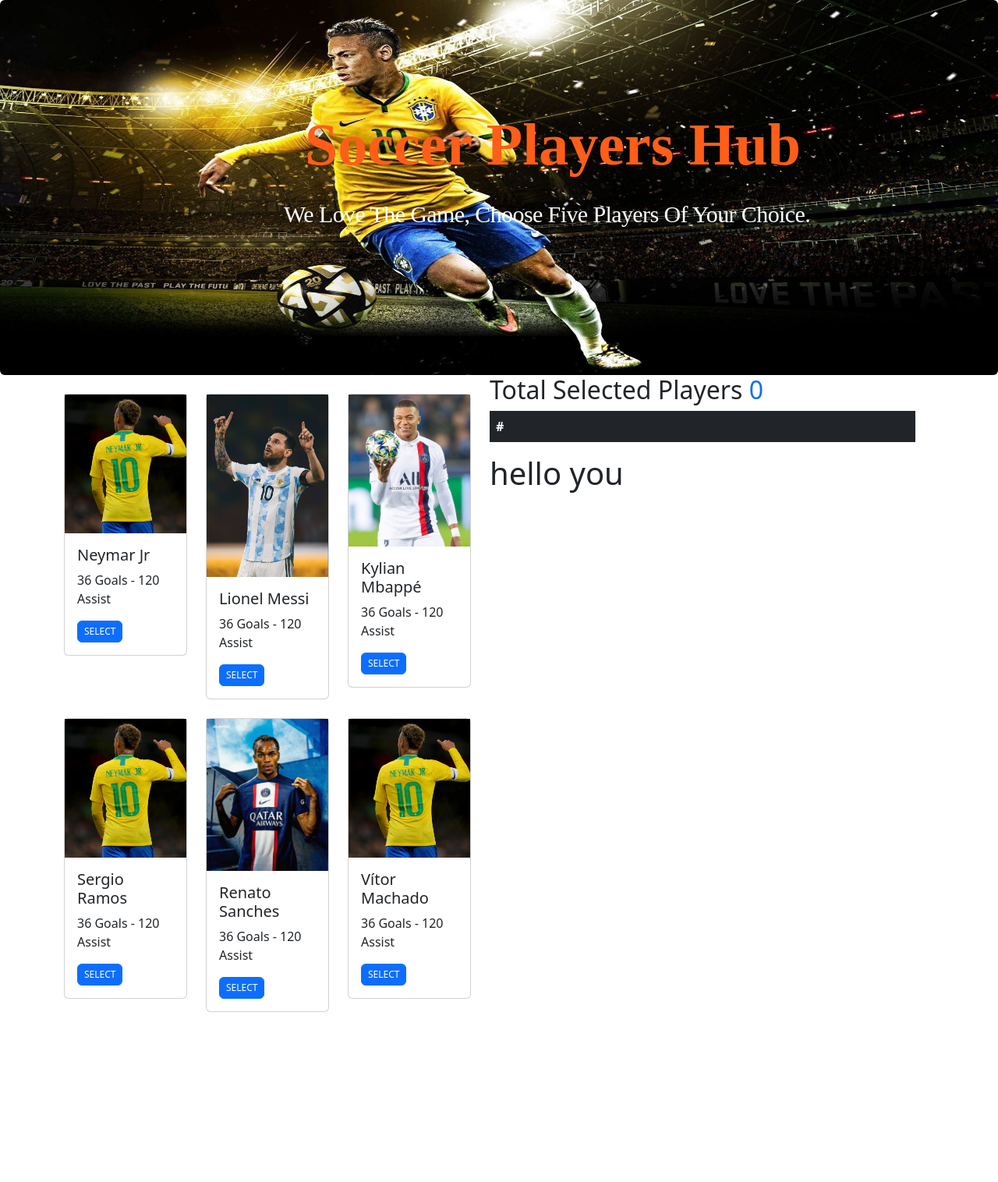
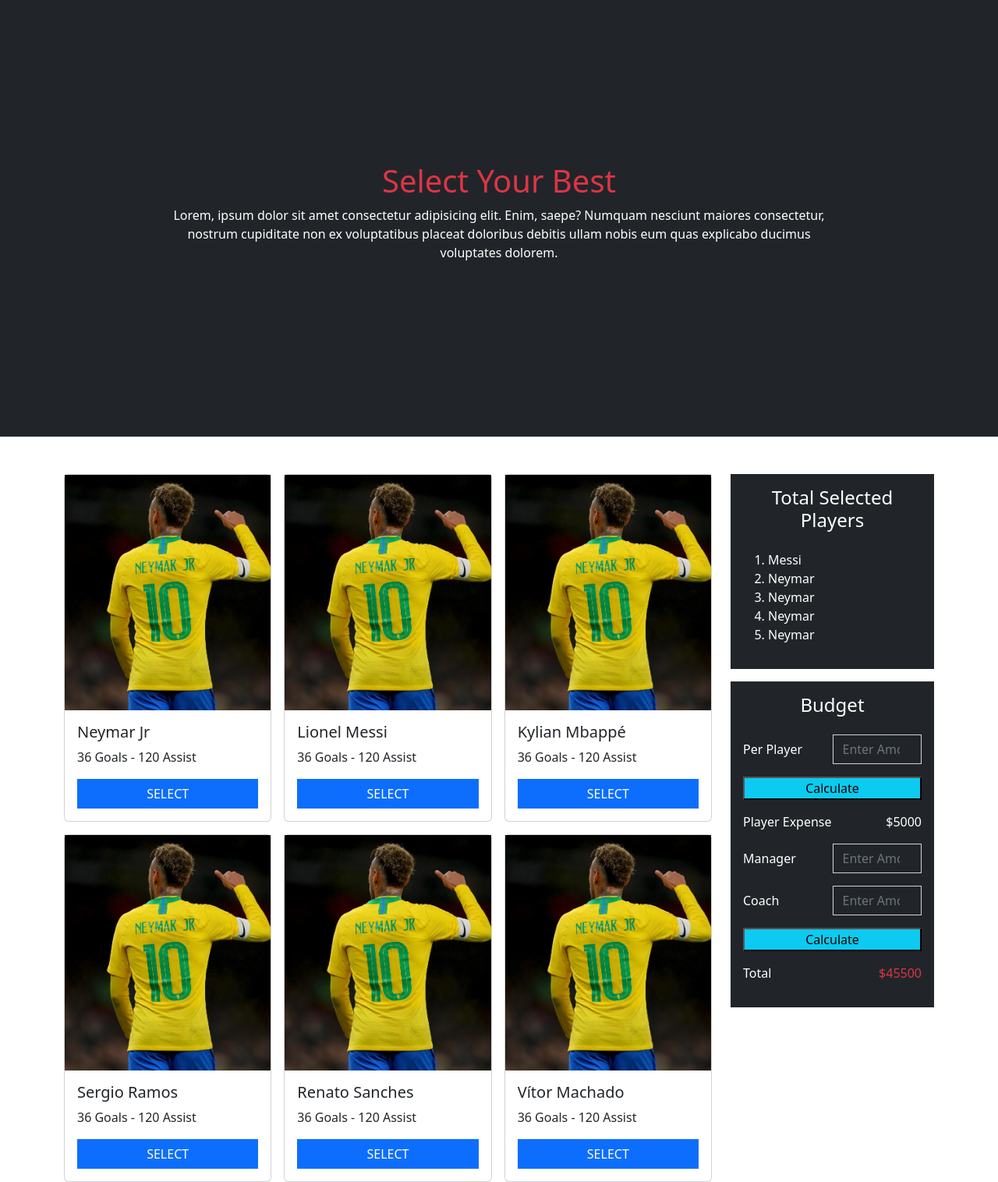
Before and after one commit to Imtiaj09/soccer-players-hub-website, a plain HTML site: page index.html in a window 1280 px wide. Shown: the whole page at 78% size. Before the commit the page ends 1298 px from the top, so only its background shows below. Drawn offline with nearby package versions, Linux system fonts and the light colour scheme.

Commit message:
plyers list and budget section added

```diff
--- a/index.html
+++ b/index.html
@@ -13,28 +13,38 @@
       crossorigin="anonymous"
     />
   </head>
+
   <body>
     <!-- header start -->
-    <header></header>
+    <header>
+      <div
+        class="conatiner bg-dark text-white banner mb-5 d-flex justify-content-center align-items-center"
+      >
+        <div class="row">
+          <div class="col-md-2"></div>
+          <div class="col-md-8 text-center">
+            <h1 class="text-danger">Select Your Best</h1>
+            <p>
+              Lorem, ipsum dolor sit amet consectetur adipisicing elit. Enim,
+              saepe? Numquam nesciunt maiores consectetur, nostrum cupiditate
+              non ex voluptatibus placeat doloribus debitis ullam nobis eum quas
+              explicabo ducimus voluptates dolorem.
+            </p>
+          </div>
+          <div class="col-md-2"></div>
+        </div>
+      </div>
+    </header>
     <!-- header end -->
 
     <main>
-      <!-- Top-Banner -->
-      <section class="cover pt-5 rounded">
-        <div class="container pt-5">
-          <div class="row pt-5">
-            <h1>Soccer Players Hub</h1>
-            <p>We Love The Game, Choose Five Players Of Your Choice.</p>
-          </div>
-        </div>
-      </section>
-
       <section class="container">
-        <div class="row row-cols-1 row-cols-md-2 g-4">
-          <!-- payerss card -->
-          <div class="row row-cols-1 row-cols-md-3 g-4">
+        <div class="row">
+          <!-- payerss card section-->
+          <div class="col-md-9">
+            <div class="row g-3">
               <!-- first player card -->
-            <div class="col">
+              <div class="col-md-4">
                 <div class="card">
                   <img src="image/neymar-jr.jpg" class="img-fluid" alt="..." />
                   <div class="card-body">
@@ -42,12 +52,7 @@
                     <p class="card-text">36 Goals - 120 Assist</p>
                     <button
                       type="button"
-                    class="btn btn-primary"
-                    style="
-                      --bs-btn-padding-y: 0.25rem;
-                      --bs-btn-padding-x: 0.5rem;
-                      --bs-btn-font-size: 0.75rem;
-                    "
+                      class="btn btn-primary rounded-0 w-100"
                     >
                       SELECT
                     </button>
@@ -55,20 +60,15 @@
                 </div>
               </div>
               <!-- second player card -->
-            <div class="col">
+              <div class="col-md-4">
                 <div class="card">
-                <img src="image/leo.jpg" class="img-fluid" alt="..." />
+                  <img src="image/neymar-jr.jpg" class="img-fluid" alt="..." />
                   <div class="card-body">
                     <h5 class="card-title">Lionel Messi</h5>
                     <p class="card-text">36 Goals - 120 Assist</p>
                     <button
                       type="button"
-                    class="btn btn-primary"
-                    style="
-                      --bs-btn-padding-y: 0.25rem;
-                      --bs-btn-padding-x: 0.5rem;
-                      --bs-btn-font-size: 0.75rem;
-                    "
+                      class="btn btn-primary rounded-0 w-100"
                     >
                       SELECT
                     </button>
@@ -76,20 +76,15 @@
                 </div>
               </div>
               <!-- third player card -->
-            <div class="col">
+              <div class="col-md-4">
                 <div class="card">
-                <img src="image/mbappe.jpg" class="img-fluid" alt="..." />
+                  <img src="image/neymar-jr.jpg" class="img-fluid" alt="..." />
                   <div class="card-body">
                     <h5 class="card-title">Kylian Mbappé</h5>
                     <p class="card-text">36 Goals - 120 Assist</p>
                     <button
                       type="button"
-                    class="btn btn-primary"
-                    style="
-                      --bs-btn-padding-y: 0.25rem;
-                      --bs-btn-padding-x: 0.5rem;
-                      --bs-btn-font-size: 0.75rem;
-                    "
+                      class="btn btn-primary rounded-0 w-100"
                     >
                       SELECT
                     </button>
@@ -97,7 +92,7 @@
                 </div>
               </div>
               <!-- fourth player card -->
-            <div class="col">
+              <div class="col-md-4">
                 <div class="card">
                   <img src="image/neymar-jr.jpg" class="img-fluid" alt="..." />
                   <div class="card-body">
@@ -105,12 +100,7 @@
                     <p class="card-text">36 Goals - 120 Assist</p>
                     <button
                       type="button"
-                    class="btn btn-primary"
-                    style="
-                      --bs-btn-padding-y: 0.25rem;
-                      --bs-btn-padding-x: 0.5rem;
-                      --bs-btn-font-size: 0.75rem;
-                    "
+                      class="btn btn-primary rounded-0 w-100"
                     >
                       SELECT
                     </button>
@@ -118,24 +108,15 @@
                 </div>
               </div>
               <!-- fifth player card -->
-            <div class="col">
+              <div class="col-md-4">
                 <div class="card">
-                <img
-                  src="image/renato-sanches.webp"
-                  class="img-fluid"
-                  alt="..."
-                />
+                  <img src="image/neymar-jr.jpg" class="img-fluid" alt="..." />
                   <div class="card-body">
                     <h5 class="card-title">Renato Sanches</h5>
                     <p class="card-text">36 Goals - 120 Assist</p>
                     <button
                       type="button"
-                    class="btn btn-primary"
-                    style="
-                      --bs-btn-padding-y: 0.25rem;
-                      --bs-btn-padding-x: 0.5rem;
-                      --bs-btn-font-size: 0.75rem;
-                    "
+                      class="btn btn-primary rounded-0 w-100"
                     >
                       SELECT
                     </button>
@@ -143,7 +124,7 @@
                 </div>
               </div>
               <!-- sixth player card -->
-            <div class="col">
+              <div class="col-md-4">
                 <div class="card">
                   <img src="image/neymar-jr.jpg" class="img-fluid" alt="..." />
                   <div class="card-body">
@@ -151,12 +132,7 @@
                     <p class="card-text">36 Goals - 120 Assist</p>
                     <button
                       type="button"
-                    class="btn btn-primary"
-                    style="
-                      --bs-btn-padding-y: 0.25rem;
-                      --bs-btn-padding-x: 0.5rem;
-                      --bs-btn-font-size: 0.75rem;
-                    "
+                      class="btn btn-primary rounded-0 w-100"
                     >
                       SELECT
                     </button>
@@ -164,22 +140,78 @@
                 </div>
               </div>
             </div>
+          </div>
 
-          <div>
-            <h2>Total Selected Players <span class="text-primary">0</span></h2>
-            <!-- table part -->
-            <div>
-              <table class="table table-dark table-borderless">
-                <thead>
-                  <tr>
-                    <th scope="col">#</th>
-                  </tr>
-                </thead>
-              </table>
+          <div class="col-md-3">
+            <div class="row g-3">
+              <!-- Player List section -->
+              <div class="col-12">
+                <div class="bg-dark text-white p-3">
+                  <h4 class="text-center mb-4">Total Selected Players</h4>
+                  <ol>
+                    <li>Messi</li>
+                    <li>Neymar</li>
+                    <li>Neymar</li>
+                    <li>Neymar</li>
+                    <li>Neymar</li>
+                  </ol>
                 </div>
-            <!-- Budget secttion -->
-            <div>
-              <h1>hello you</h1>
+              </div>
+
+              <!-- Budget Section -->
+              <div class="col-12">
+                <div class="bg-dark p-3 text-white">
+                  <h4 class="text-center mb-4">Budget</h4>
+                  <div
+                    class="mb-3 d-flex justify-content-between align-items-center"
+                  >
+                    <p class="m-0">Per Player</p>
+                    <input
+                      class="form-control w-50 bg-transparent rounded-0 text-white"
+                      type="number"
+                      placeholder="Enter Amount"
+                    />
+                  </div>
+                  <div class="mb-3">
+                    <button class="bg-info w-100">Calculate</button>
+                  </div>
+                  <div
+                    class="mb-3 d-flex justify-content-between align-items-center"
+                  >
+                    <p class="m-0">Player Expense</p>
+                    <p class="m-0">$5000</p>
+                  </div>
+                  <div
+                    class="mb-3 d-flex justify-content-between align-items-center"
+                  >
+                    <p class="m-0">Manager</p>
+                    <input
+                      class="form-control w-50 bg-transparent rounded-0 text-white"
+                      type="number"
+                      placeholder="Enter Amount"
+                    />
+                  </div>
+                  <div
+                    class="mb-3 d-flex justify-content-between align-items-center"
+                  >
+                    <p class="m-0">Coach</p>
+                    <input
+                      class="form-control w-50 bg-transparent rounded-0 text-white"
+                      type="number"
+                      placeholder="Enter Amount"
+                    />
+                  </div>
+                  <div class="mb-3">
+                    <button class="bg-info w-100">Calculate</button>
+                  </div>
+                  <div
+                    class="mb-3 d-flex justify-content-between align-items-center"
+                  >
+                    <p class="m-0">Total</p>
+                    <p class="m-0 text-danger">$45500</p>
+                  </div>
+                </div>
+              </div>
             </div>
           </div>
         </div>
--- a/style.css
+++ b/style.css
@@ -1,43 +1,4 @@
-*{
-  padding: 0;
-  margin: 0;
-  box-sizing: border-box;
+.banner {
+  min-height: 70vh;
+  /* background-image: url(image/cover.jpg); */
 }
-.cover{
-  background-image: url(image/cover.jpg);
-  background-size: 100% 100%;
-  width: 100%;
-  height: 481px;
-  color: white;
-
-}
-.cover h1{
-  position: absolute;
-  width: 683px;
-  height: 94px;
-  left: 379px;
-  top: 138px;
-
-  font-family: 'Berkshire Swash';
-  font-style: Sans-serif;
-  font-weight: bold;
-  font-size: 76px;
-  line-height: 94px;
-  text-transform: capitalize;
-  color: #FF5E19;
-}
-.cover p{
-  position: absolute;
-  width: 735px;
-  height: 90px;
-  left: 352px;
-  top: 260px;
-
-  font-family: 'Manrope';
-  font-style: normal;
-  font-weight: 500;
-  font-size: 30px;
-  line-height: 30px;
-
-  letter-spacing: -0.02em;
-}
```
Lines whose indentation alone changed are shown as unchanged.
